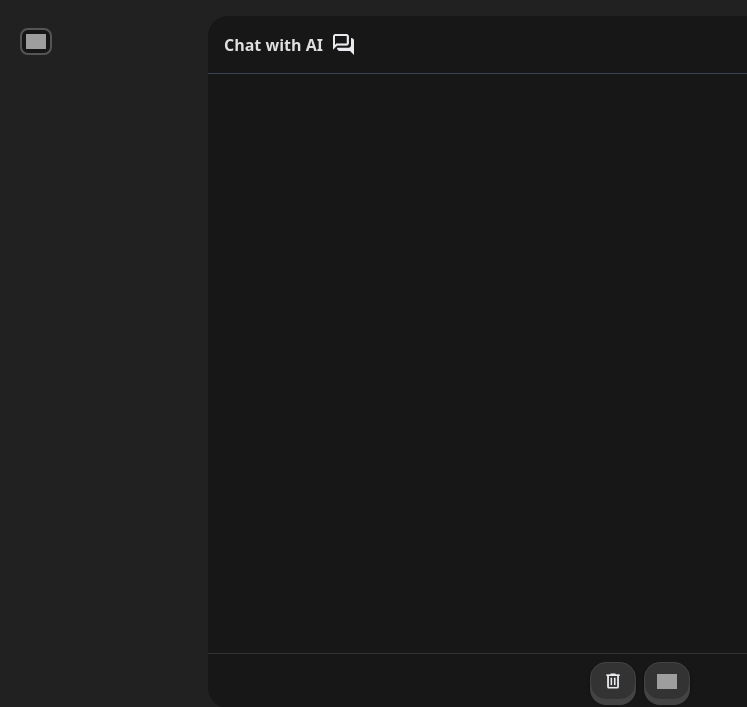
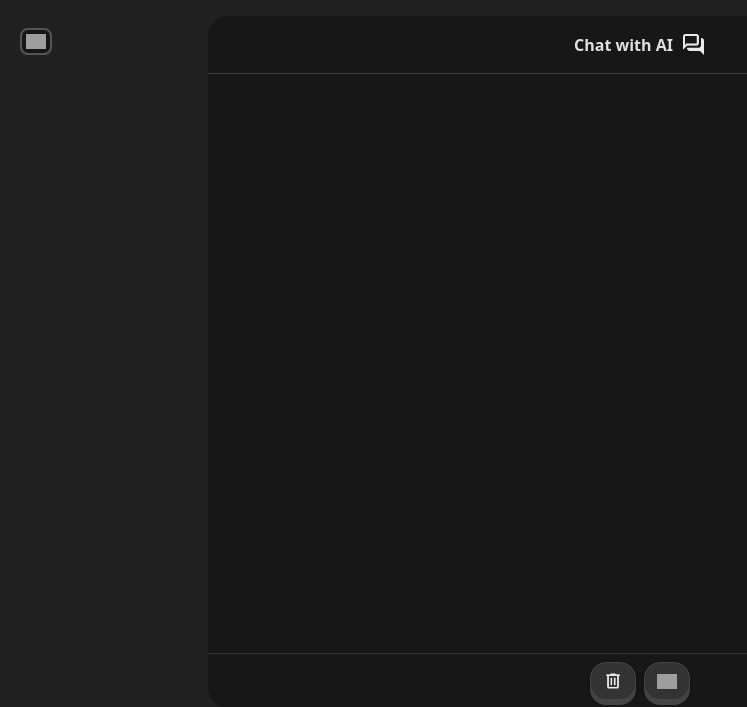
Before and after one commit to yossifibrahem/FIX-LLM, a Flask app: page / in a window 1280 px wide. Shown: the top 707 px of the page, without its empty margins (0-747 px from the left). Run offline with Flask 3, Linux system fonts and the light colour scheme; data that the repository does not hold is empty; some libraries are stand-ins or nearby versions; grey boxes are pictures that could not be loaded.

Commit message:
center Chat with AI

```diff
--- a/templates/index.html
+++ b/templates/index.html
@@ -57,7 +57,7 @@
         <div class="container mx-auto p-4 max-w-4xl">
             <div class="messages-header">
                 <div class="p-4 border-b border-gray-700">
-                    <h1 class="font-bold flex items-center">
+                    <h1 class="font-bold flex items-center justify-center">
                         Chat with AI <img src="static\conversation.png" height="25" width="25" class="ml-2">
                     </h1>
                 </div>
```
